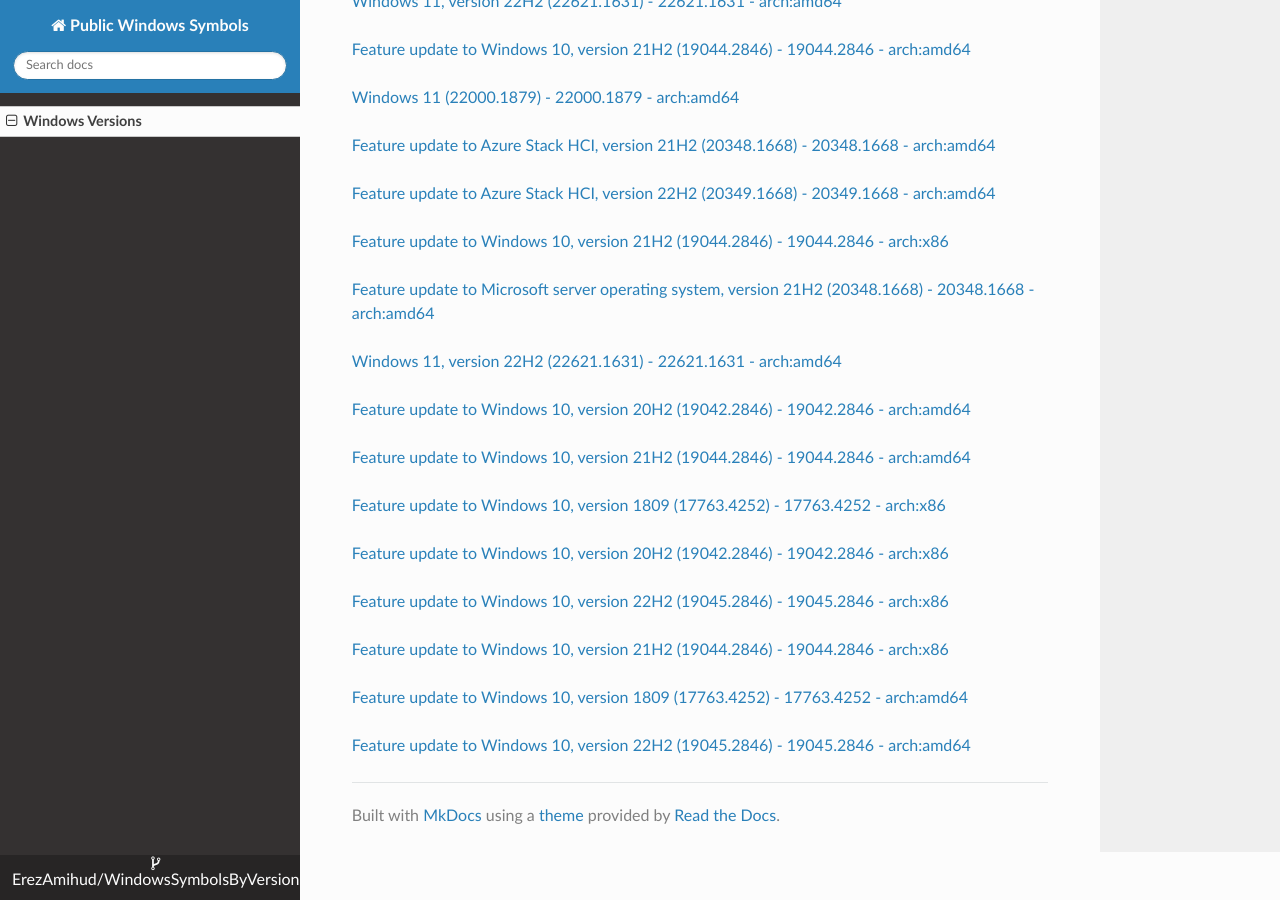
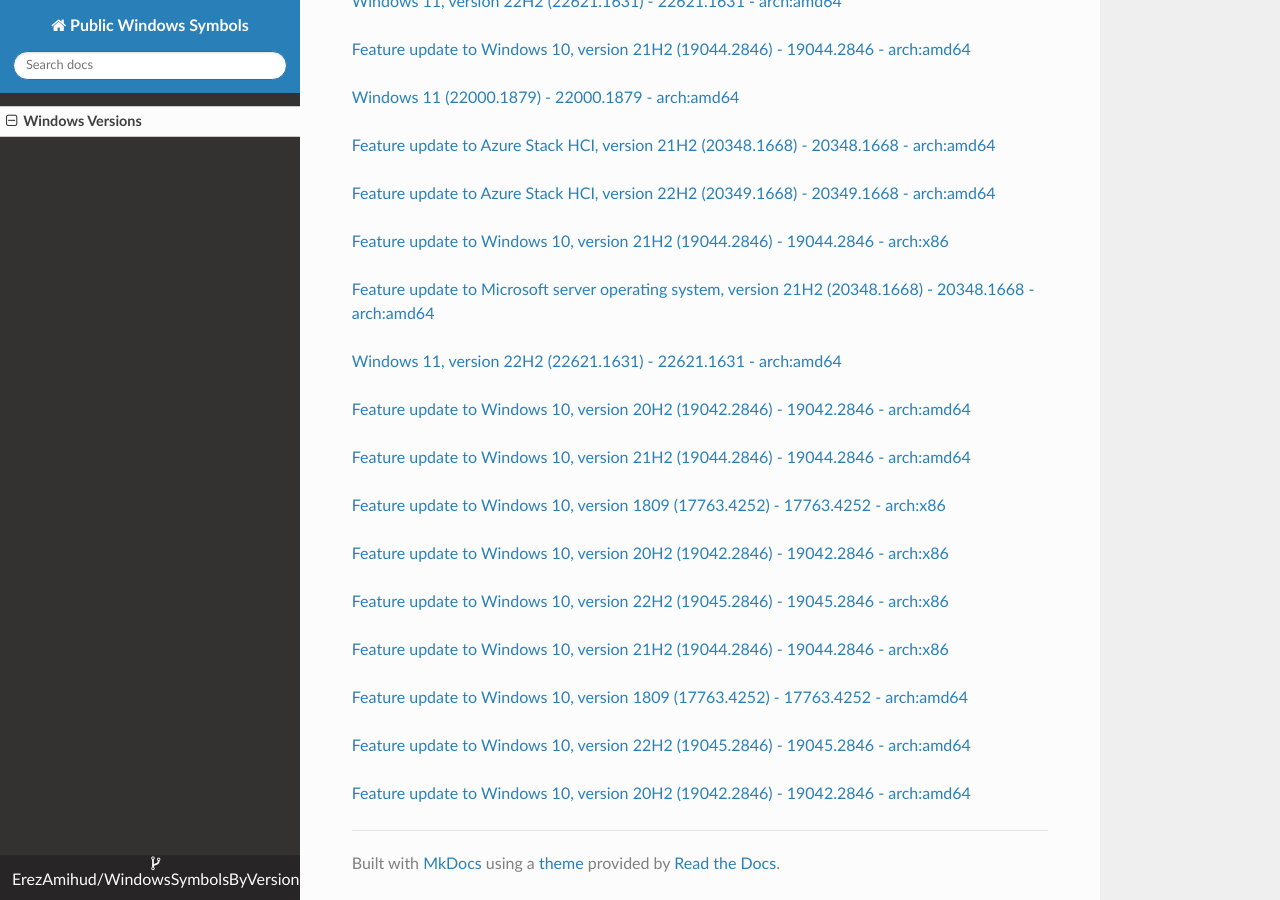
Before and after one commit to ErezAmihud/WindowsSymbolsByVersion, an MkDocs documentation site: the page built from docs/index.md, in a window 1280 px wide and 900 px high, scrolled down 33869 px. Built offline with MkDocs 1.6.1, drawn with Linux system fonts in a browser that asks for light colours; nearby versions of some CDN libraries.

Commit message:
Automated commit, add manifest for ae335403-83ec-4654-87d0-d22b6e8dc7f0

```diff
--- a/docs/index.md
+++ b/docs/index.md
@@ -1957,3 +1957,6 @@
 
 
 [Feature update to Windows 10, version 22H2 (19045.2846) - 19045.2846 - arch:amd64](https://github.com/ErezAmihud/WindowsSymbolsByVersion/blob/main/manifests/f9e3c41f-c631-4ccb-ac7f-b52506c17fe7.manifest)
+
+
+[Feature update to Windows 10, version 20H2 (19042.2846) - 19042.2846 - arch:amd64](https://github.com/ErezAmihud/WindowsSymbolsByVersion/blob/main/manifests/ae335403-83ec-4654-87d0-d22b6e8dc7f0.manifest)
```
Also changed, not shown: process_builds.json (+1 -1 lines).
